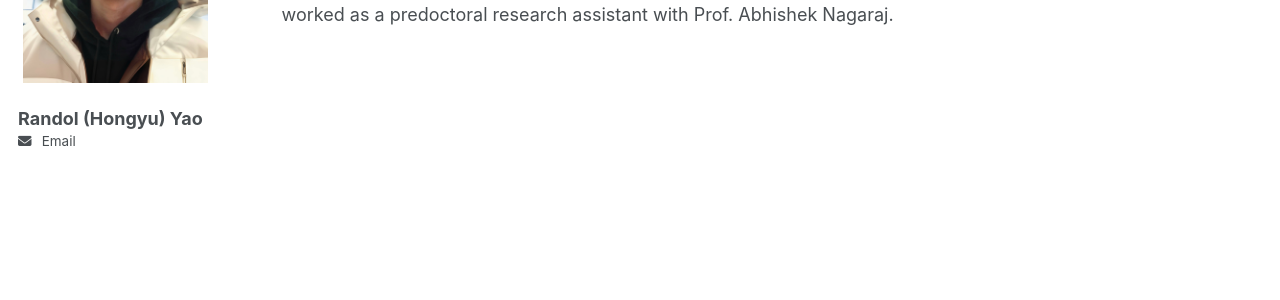
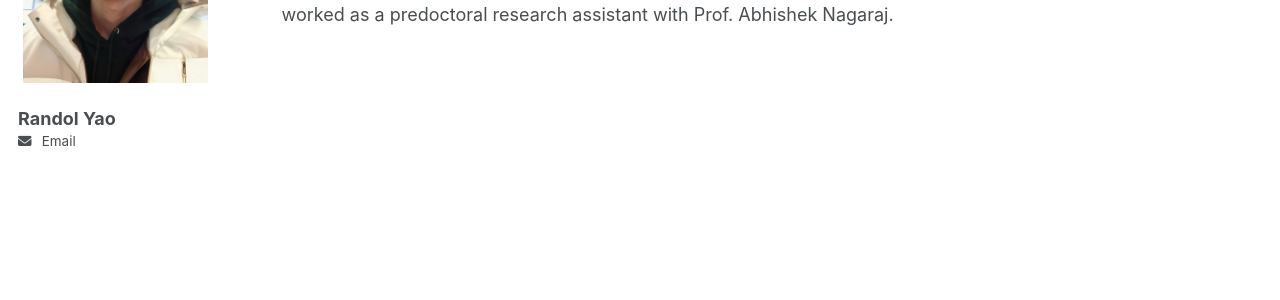
Before and after one commit to hyyao223/hyyao223.github.io, a Jekyll site: the page built from _pages/about.md, in a window 1280 px wide. Shown: the part 306-606 px from the top of the page. Built offline with Jekyll 4.4.1, drawn with Linux system fonts in a browser that asks for light colours.

Commit message:
Update _config.yml

```diff
--- a/_config.yml
+++ b/_config.yml
@@ -22,7 +22,7 @@ repository               : "academicpages/academicpages.github.io"
 author:
   # Biographic information
   avatar           : "headshot.jpg"
-  name             : Randol (Hongyu) Yao
+  name             : Randol Yao
   pronouns         : # example:
   bio              : #"Short biography for the left-hand sidebar"
   location         : #"Earth"
```
